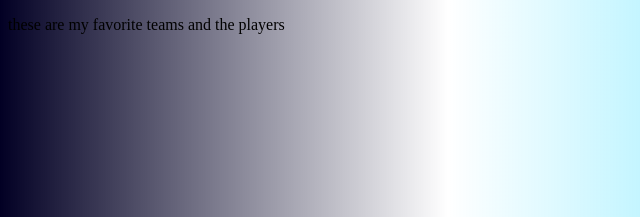
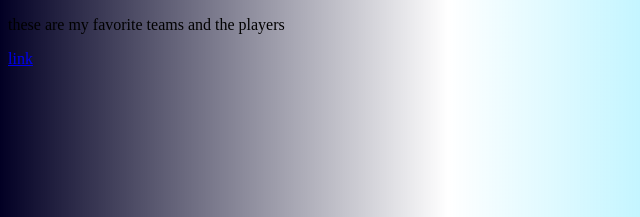
Before and after one commit to m1545/Mike.github.io, a plain HTML site: page index.html in a window 1280 px wide. Shown: the part 181-398 px from the top of the page, 0-640 px from the left. Drawn offline with Linux system fonts and the light colour scheme.

Commit message:
Update index.html

```diff
--- a/index.html
+++ b/index.html
@@ -18,6 +18,7 @@
 <div id="section2">
   <h3>project section</h3>
   <p>these are my favorite teams and the players</p>
+  <a href="https://upbtraining.com/blogs/news/9-mental-tips-for-basketball-players">link</a>
 </div>
 </body>
 </html>
```
